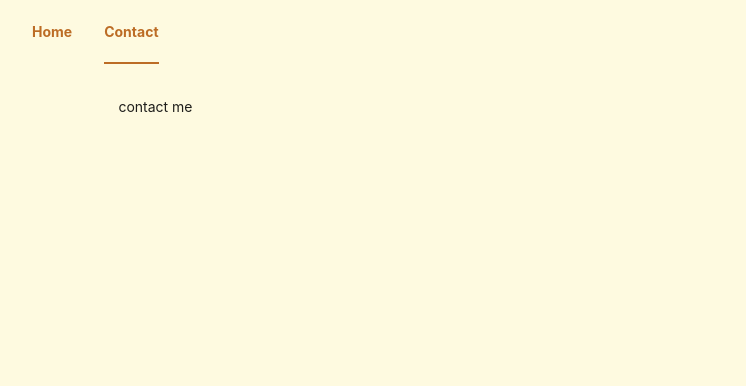
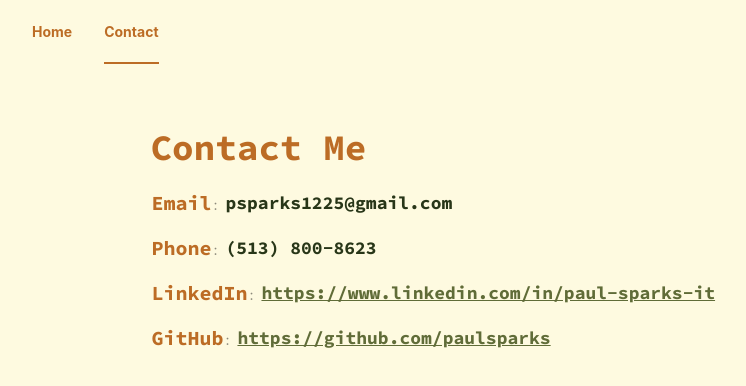
Before and after one commit to paulsparks/personal-portfolio, a Next.js app: page /contact in a window 1280 px wide. Shown: the top 386 px of the page, without its empty margins (112-858 px from the left). Built offline with nearby package versions, Linux system fonts and the light colour scheme.

Commit message:
add contact page

```diff
--- a/pages/contact.tsx
+++ b/pages/contact.tsx
@@ -1,9 +1,44 @@
+import { Descriptions, DescriptionsProps } from "antd";
 import { NextPage } from "next";
+import { Source_Code_Pro } from "next/font/google";
+
+
+
+const sourceCodePro = Source_Code_Pro({ subsets: ["latin"], weight: "700" });
 
 const Contact: NextPage = () => {
+  const itemStyles = sourceCodePro.className + " text-[#bc6c25] text-sm sm:text-xl";
+  const secondaryItemStyles = sourceCodePro.className + " text-[#283618] text-xs sm:text-lg";
+
+  const items: DescriptionsProps["items"] = [
+    {
+      key: "1",
+      label: <p className={itemStyles}>Email</p>,
+      children: <p className={secondaryItemStyles}>psparks1225@gmail.com</p>,
+    },
+    {
+      key: "2",
+      label: <p className={itemStyles}>Phone</p>,
+      children: <p className={secondaryItemStyles}>(513) 800-8623</p>,
+    },
+    {
+      key: "3",
+      label: <p className={itemStyles}>LinkedIn</p>,
+      children: <a href="https://www.linkedin.com/in/paul-sparks-it" target="_blank" className={secondaryItemStyles}><span className="text-[#606c38] underline">https://www.linkedin.com/in/paul-sparks-it</span></a>,
+    },
+    {
+      key: "4",
+      label: <p className={itemStyles}>GitHub</p>,
+      children: <a href="https://github.com/paulsparks" target="_blank" className={secondaryItemStyles}><span className="text-[#606c38] underline">https://github.com/paulsparks</span></a>,
+    },
+  ];
+
   return (
-    <div>
-      <h1>contact me</h1>
+    <div className="p-4 sm:p-8">
+      <h1 className={sourceCodePro.className + " text-[#bc6c25] text-2xl sm:text-4xl mb-5"}>
+        Contact Me
+      </h1>
+      <Descriptions column={1} items={items} />
     </div>
   );
 }
--- a/pages/index.tsx
+++ b/pages/index.tsx
@@ -1,5 +1,5 @@
 import type { NextPage } from "next";
-import { Button, Collapse, CollapseProps, Timeline } from "antd";
+import { Collapse, CollapseProps, Timeline } from "antd";
 import { Source_Code_Pro } from "next/font/google";
 import Image from "next/image";
 import headshot from "@/assets/images/headshot.png";
```
